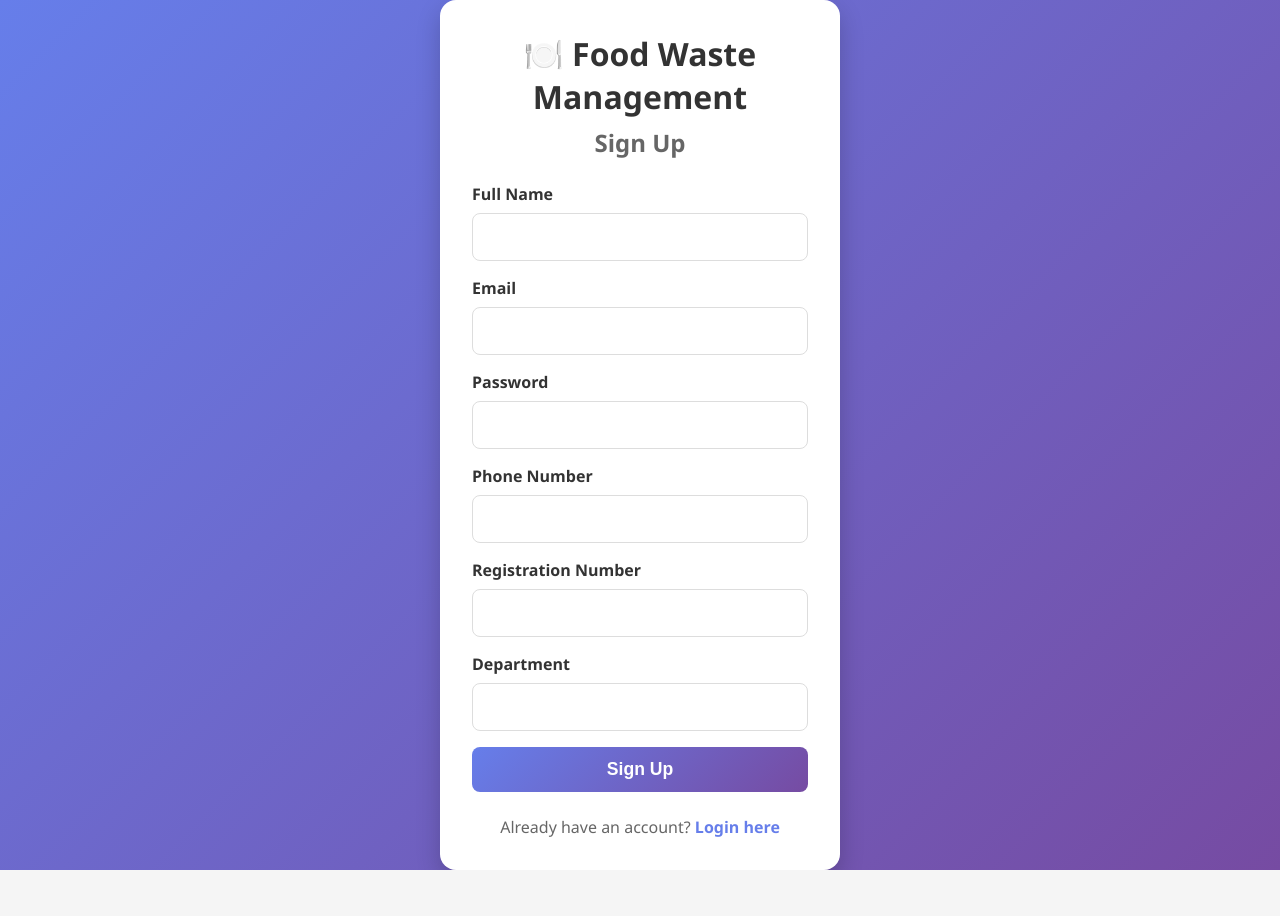
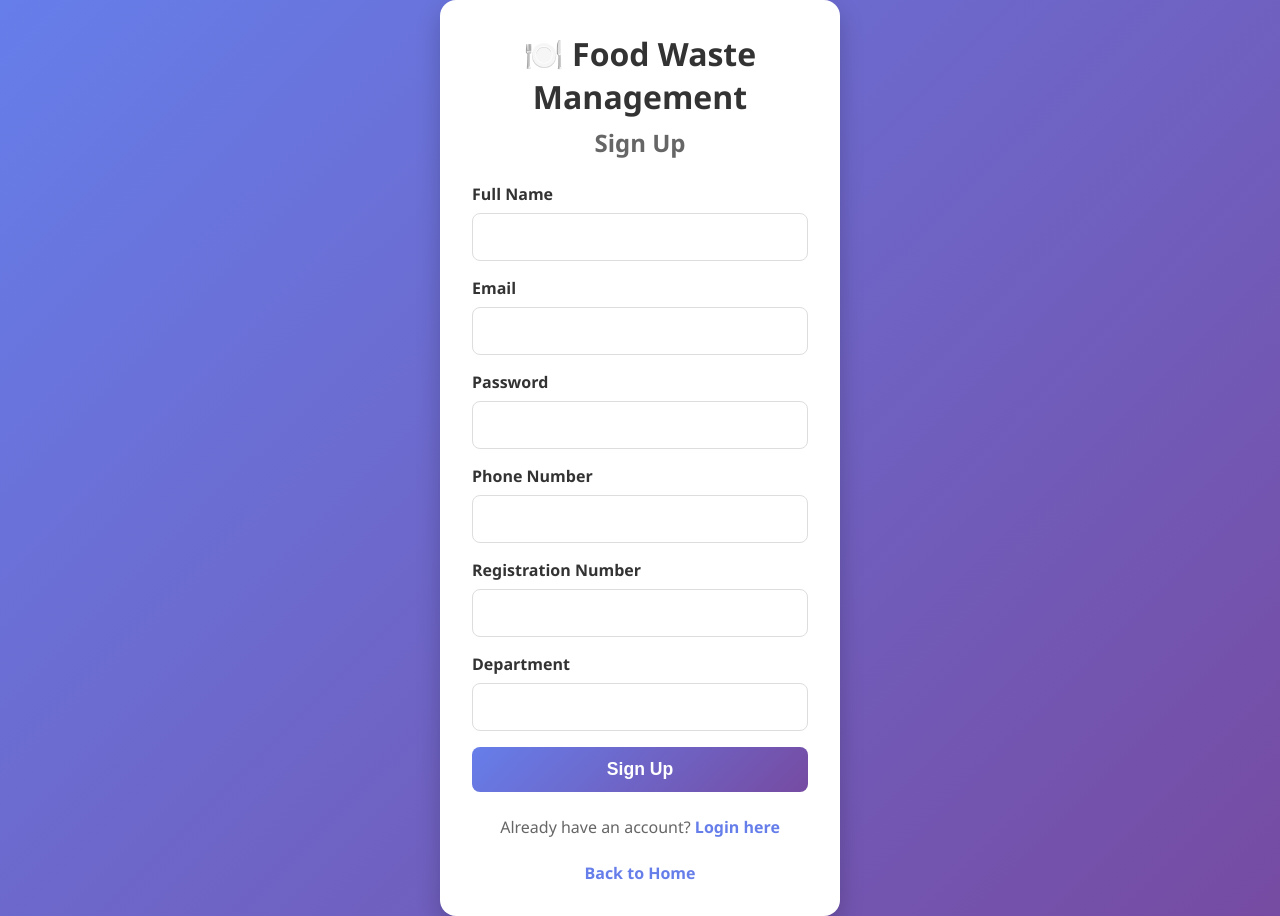
Before and after one commit to 20Nemesis07/SmartServe, a React (Create React App) app in the folder food-waste-management/frontend/: page /register in a window 1280 px wide. Before the commit the page ends 870 px from the top, so only its background shows below. Built offline with nearby package versions, Linux system fonts and the light colour scheme; no server answers.

Commit message:
Add back to home button to student registration page
- Added 'Back to Home' link to Student Registration page
- Navigates to home page (/) for easy navigation

```diff
--- a/food-waste-management/frontend/src/pages/Register.js
+++ b/food-waste-management/frontend/src/pages/Register.js
@@ -118,6 +118,9 @@ export default function Register() {
         <p className="auth-link">
           Already have an account? <a href="/login">Login here</a>
         </p>
+        <p className="auth-link">
+          <a href="/">Back to Home</a>
+        </p>
       </div>
     </div>
   );
```
